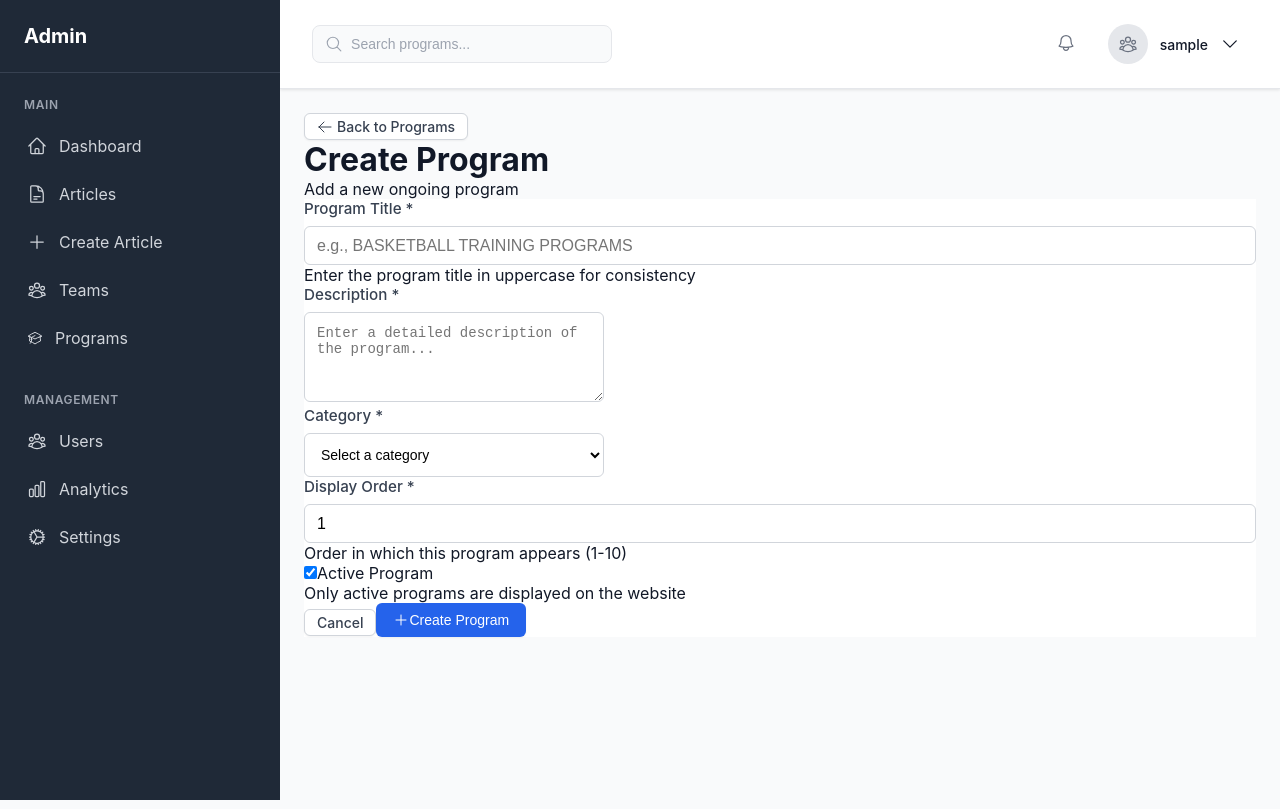
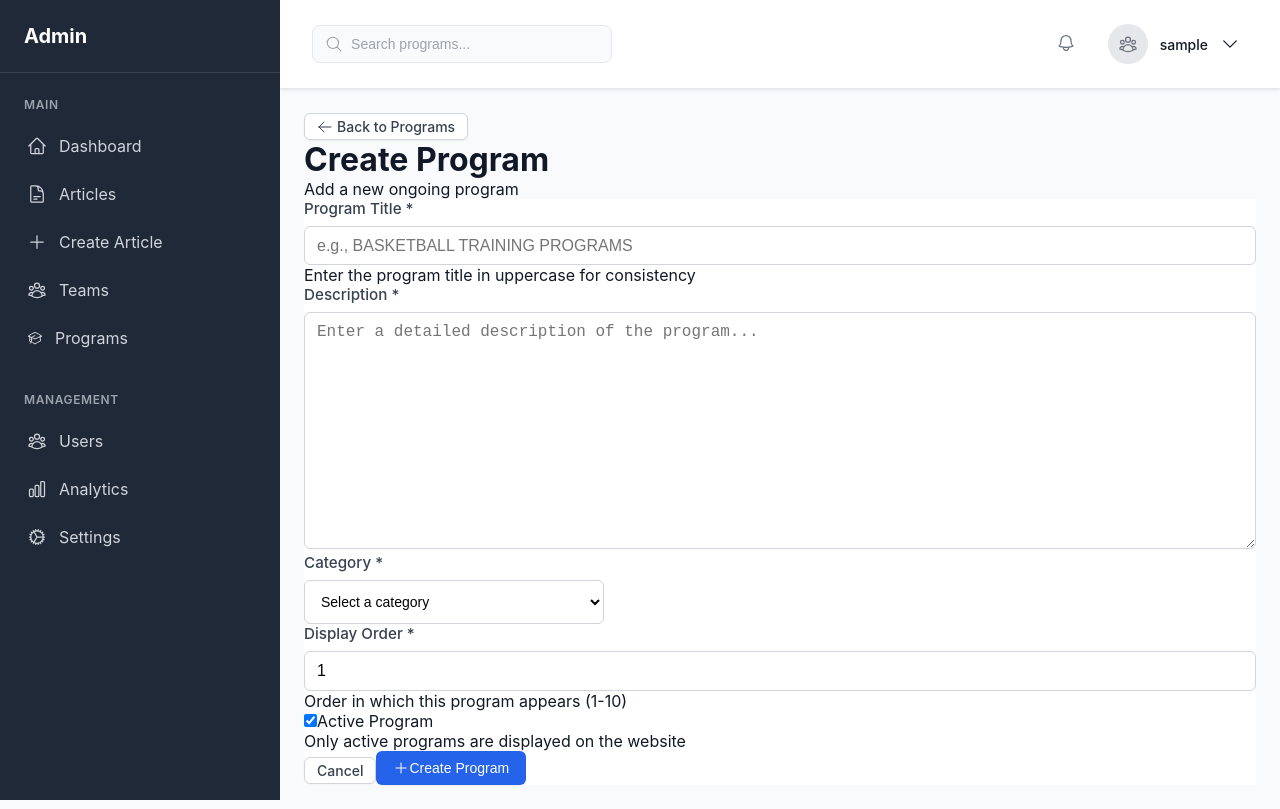
Before and after one commit to Isaacn123/web_dashboard, a Next.js app in the folder frontend/: page /create-program in a window 1280 px wide. Built offline with nearby package versions, Linux system fonts and the light colour scheme; sample sign-in values are in the browser's storage.

Commit message:
adding ongoining programs

```diff
--- a/frontend/src/app/create-program/page.tsx
+++ b/frontend/src/app/create-program/page.tsx
@@ -293,8 +293,8 @@ export default function CreateProgramPage() {
                       name="description"
                       value={formData.description}
                       onChange={handleInputChange}
-                      className="form-textarea"
-                      rows={4}
+                      className="form-textarea form-input"
+                      rows={12}
                       placeholder="Enter a detailed description of the program..."
                       required
                     />
```
